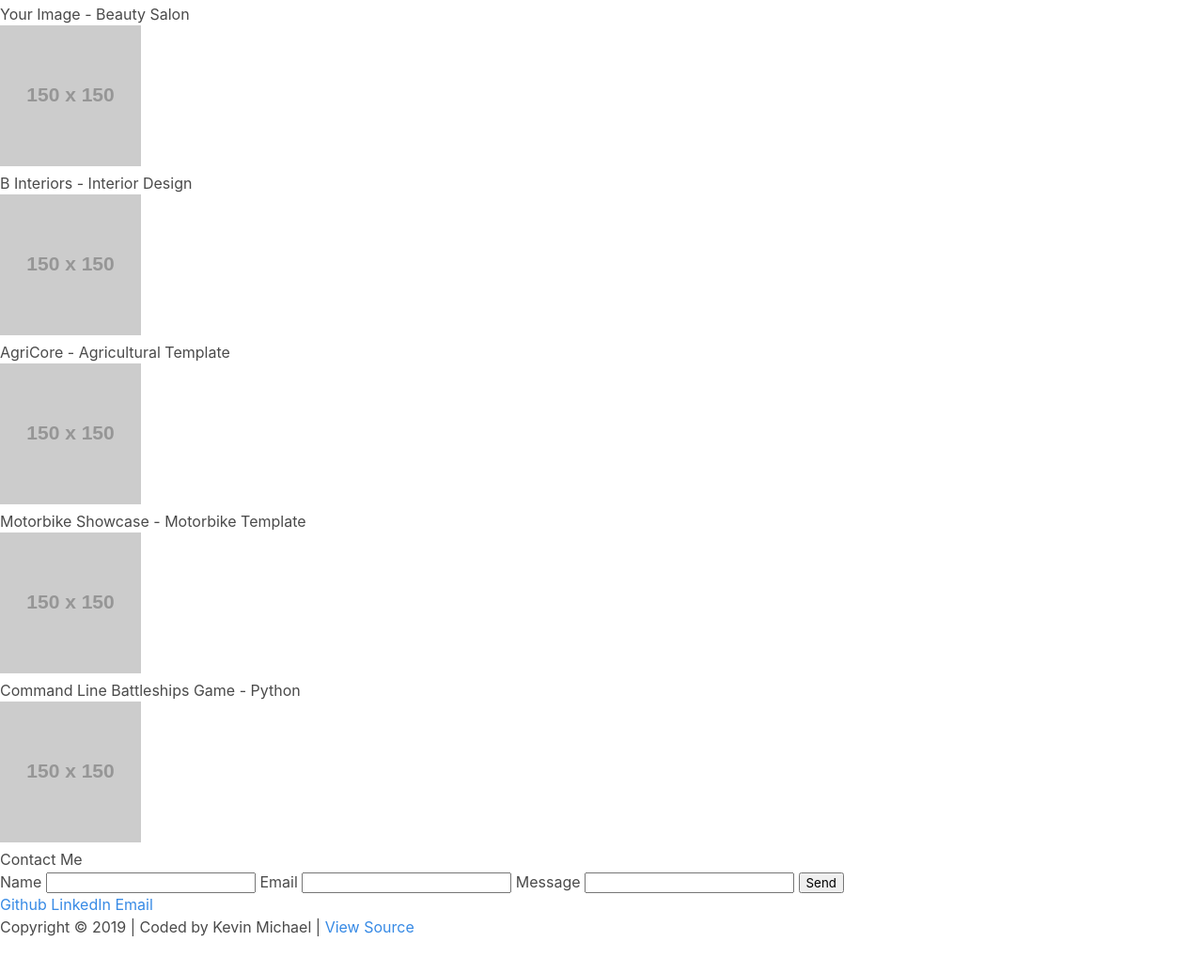
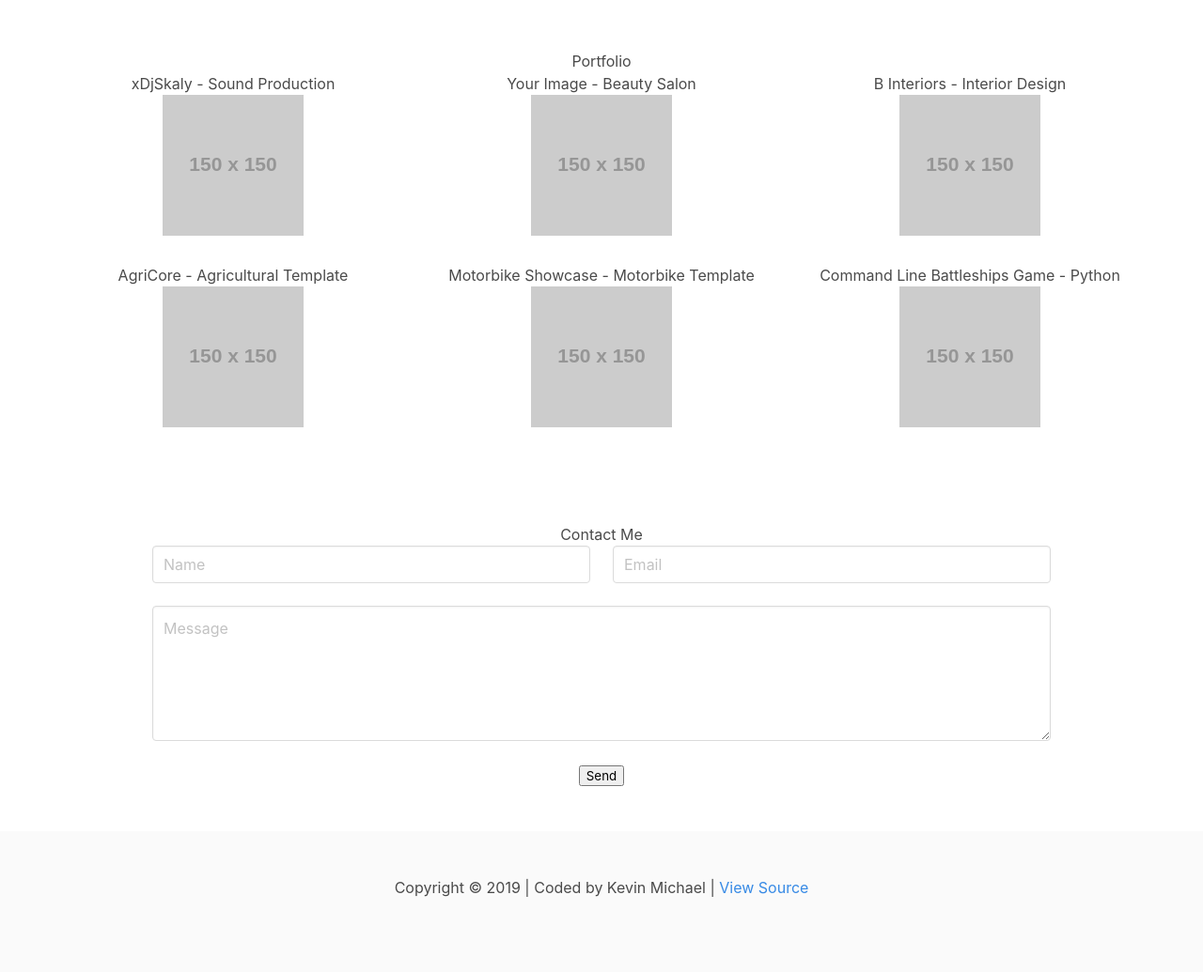
Before and after one commit to biobot-01/biobot-01.github.io, a website: page index.html in a window 1280 px wide. Shown: the part 813-1848 px from the top of the page at 94% size. Before the commit the page ends 1812 px from the top, so only its background shows below. Drawn offline with nearby package versions, Linux system fonts and the light colour scheme; files that its build step writes are made by us from their sources; placeholder pictures from the web are drawn by us.

Commit message:
Add layout

```diff
--- a/index.html
+++ b/index.html
@@ -13,7 +13,9 @@
   </head>
 
   <body>
-    <header>
+    <header class="hero">
+      <div class="hero-body">
+        <div class="container has-text-centered">
           <img src="https://via.placeholder.com/150" alt="">
 
           <h1>
@@ -21,16 +23,33 @@
             <br>
             <span>Full Stack Developer</span>
           </h1>
+        </div>
+      </div>
     </header>
 
     <main>
-      <section>
-        <div>
+      <section class="section">
+        <div class="container">
+          <div class="columns">
+            <div class="column is-5-tablet">
+              <div class="content">
                 <h2>About Me</h2>
                 <p>I am a self-taught developer. I learnt from free resources on the internet. I made a couple of websites. I then started to learn programming languages like PHP, Python & Ruby. I eventually settled on Python as my favourite & took a course with Udacity. I recently graduated from the Full Stack Web Developer Nanodegree in June 2019. I continue to learn through tutorials and guides, to build websites using best practice technologies.</p>
+
+                <div>
+                  <a href="#">Github</a>
+
+                  <a href="#">LinkedIn</a>
+
+                  <a href="#">Email</a>
                 </div>
 
-        <div>
+                <button type="button" name="button">Hire Me</button>
+              </div>
+            </div>
+
+            <div class="column is-7-tablet">
+              <div class="content">
                 <h2>Skills</h2>
                 <h4>Front-end</h4>
                 <span>HTML5</span>
@@ -64,69 +83,100 @@
                 <span>GIMP</span>
                 <span>Inkscape</span>
               </div>
+            </div>
+          </div>
+        </div>
       </section>
 
-      <section>
+      <section class="section">
+        <div class="container has-text-centered">
           <h2>Portfolio</h2>
 
-        <div>
+          <div class="columns is-mobile is-multiline">
+            <div class="column is-6-mobile is-6-tablet is-4-desktop">
               <h3>xDjSkaly - Sound Production</h3>
               <img src="https://via.placeholder.com/150" alt="">
             </div>
 
-        <div>
+            <div class="column is-6-mobile is-6-tablet is-4-desktop">
               <h3>Your Image - Beauty Salon</h3>
               <img src="https://via.placeholder.com/150" alt="">
             </div>
 
-        <div>
+            <div class="column is-6-mobile is-6-tablet is-4-desktop">
               <h3>B Interiors - Interior Design</h3>
               <img src="https://via.placeholder.com/150" alt="">
             </div>
 
-        <div>
+            <div class="column is-6-mobile is-6-tablet is-4-desktop">
               <h3>AgriCore - Agricultural Template</h3>
               <img src="https://via.placeholder.com/150" alt="">
             </div>
 
-        <div>
+            <div class="column is-6-mobile is-6-tablet is-4-desktop">
               <h3>Motorbike Showcase - Motorbike Template</h3>
               <img src="https://via.placeholder.com/150" alt="">
             </div>
 
-        <div>
+            <div class="column is-6-mobile is-6-tablet is-4-desktop">
               <h3>Command Line Battleships Game - Python</h3>
               <img src="https://via.placeholder.com/150" alt="">
             </div>
+          </div>
+        </div>
       </section>
 
-      <section>
+      <section class="section">
+        <div class="container has-text-centered">
           <h2>Contact Me</h2>
           <form class="" action="" method="post">
-          <label for="">Name</label>
-          <input type="text" name="" value="">
+            <div class="columns is-multiline is-centered">
+              <div class="column is-6-tablet is-5-desktop">
+                <div class="field">
+                  <label class="label is-sr-only" for="">Name</label>
+                  <div class="control">
+                    <input class="input" type="text" name="" placeholder="Name">
+                  </div>
+                </div>
+              </div>
 
-          <label for="">Email</label>
-          <input type="text" name="" value="">
+              <div class="column is-6-tablet is-5-desktop">
+                <div class="field">
+                  <label class="label is-sr-only" for="">Email</label>
+                  <div class="control">
+                    <input class="input" type="text" name="" placeholder="Email">
+                  </div>
+                </div>
+              </div>
 
-          <label for="">Message</label>
-          <input type="text" name="" value="">
+              <div class="column is-12-tablet is-10-desktop">
+                <div class="field">
+                  <label class="label is-sr-only" for="">Message</label>
+                  <div class="control">
+                    <textarea class="textarea" name="name" rows="5" placeholder="Message"></textarea>
+                  </div>
+                </div>
+              </div>
 
+              <div class="column is-3">
+                <div class="field">
+                  <div class="control">
                     <button type="submit" name="button">Send</button>
+                  </div>
+                </div>
+              </div>
+            </div>
           </form>
-
-        <div>
-          <a href="#">Github</a>
-
-          <a href="#">LinkedIn</a>
-
-          <a href="#">Email</a>
         </div>
       </section>
     </main>
 
-    <footer>
+    <footer class="footer">
+      <div class="container">
+        <div class="content has-text-centered">
           <p>Copyright &copy; 2019 | Coded by Kevin Michael | <a href="#">View Source</a></p>
+        </div>
+      </div>
     </footer>
   </body>
 </html>
```
Lines whose indentation alone changed are shown as unchanged.
